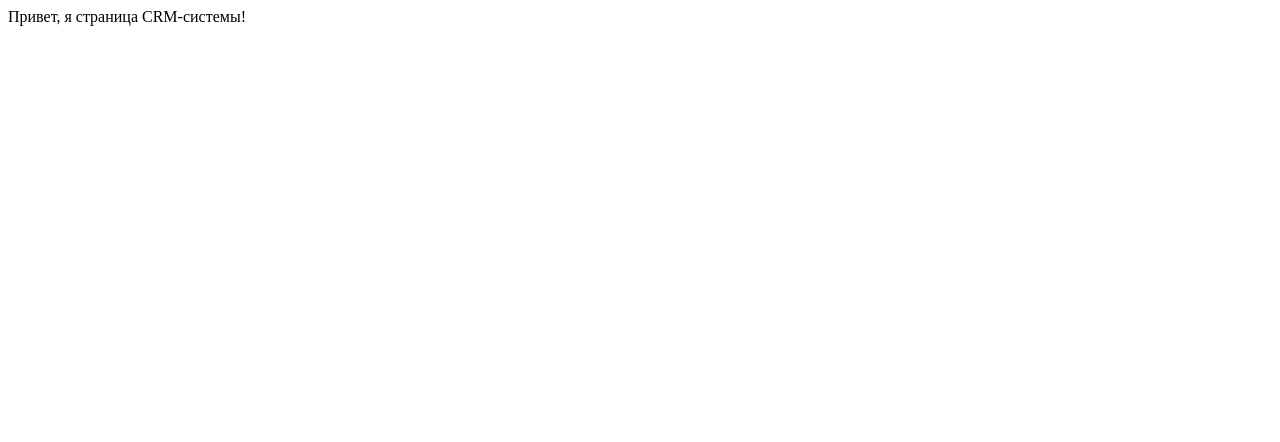
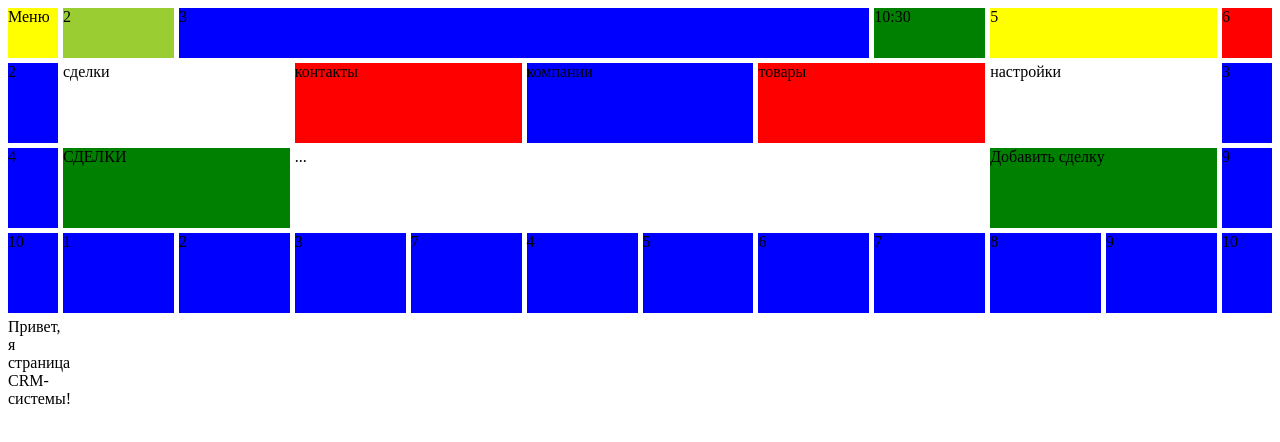
Before and after one commit to Shihad/crm_students, a plain HTML site: page templates/index.html in a window 1280 px wide. Drawn offline with Linux system fonts and the light colour scheme.

Commit message:
Made template

```diff
--- a/templates/index.html
+++ b/templates/index.html
@@ -2,9 +2,102 @@
   <head>
     <title></title>
     <meta content="">
-    <style></style>
+    <style>
+    body {
+      display:grid;
+      grid-template-columns: 50px repeat(10, 1fr) 50px;
+      grid-template-rows: 50px 80px 80px 80px 1fr;
+      grid-gap:5px;
+    }
+div{
+  height: 100%;
+  width: 100%;
+  background-color: blue;
+}
+#menu {
+  background-color: yellow;
+}
+#logo{
+
+  background-color: yellowgreen;
+}
+#search{
+  grid-column: 3/9;
+}
+#time{
+  background-color: green;
+}
+#state{
+  grid-column: 10/12;
+  background-color: yellow;
+}
+#ava{
+  background-color: red;
+}
+#deals{
+  grid-column: 2/4;
+  background-color: white;
+}
+#kontaks{
+  grid-column: 4/6;
+  background-color: red;
+}
+#comp{
+  grid-column: 6/8;
+}
+#sale{
+  grid-column: 8/10;
+  background-color: red
+}
+#op-ns{
+ grid-column: 10/12;
+  background-color: white;
+}
+#deals2{
+  grid-column: 2/4;
+  background-color: green;
+}
+#finddeal{
+  grid-column: 4/10;
+  background-color: white;
+}
+#adddeal{
+  grid-column: 10/12;
+  background-color: green;
+}
+    </style>
   </head>
   <body>
+<div id="menu">Меню</div>
+<div id="logo">2</div>
+<div id=search>3</div>
+<div id="time">10:30</div>
+<div id="state">5</div>
+<div id="ava">6</div>
+<div>2</div>
+<div id="deals">сделки</div>
+<div id="kontaks">контакты</div>
+<div id="comp">компании</div>
+<div id="sale">товары</div>
+<div id="op-ns">настройки</div>
+<div>3</div>
+<div>4</div>
+<div id="deals2">СДЕЛКИ</div>
+<div id="finddeal">...</div>
+<div id="adddeal">Добавить сделку</div>
+<div>9</div>
+<div>10</div>
+<div>1</div>
+<div>2</div>
+<div>3</div>
+<div>7</div>
+<div>4</div>
+<div>5</div>
+<div>6</div>
+<div>7</div>
+<div>8</div>
+<div>9</div>
+<div>10</div>
   Привет, я страница CRM-системы!
 
   </body>
```
